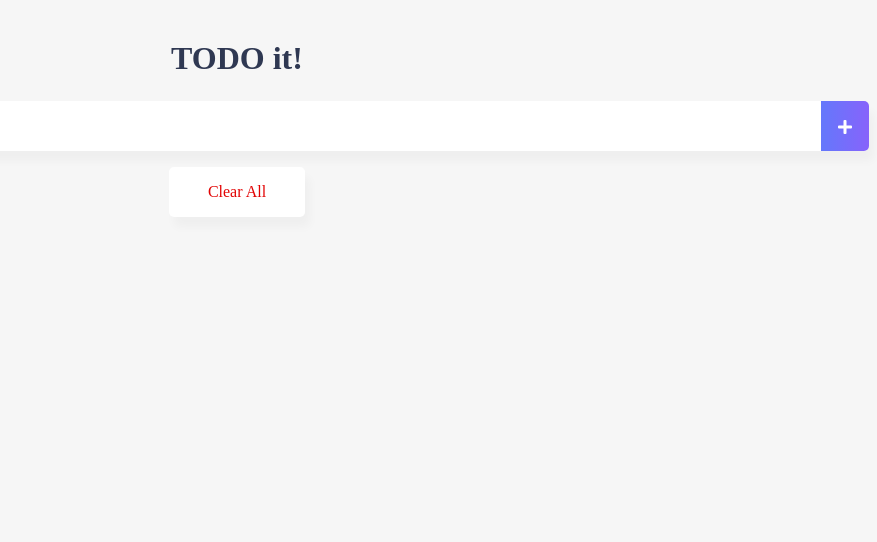
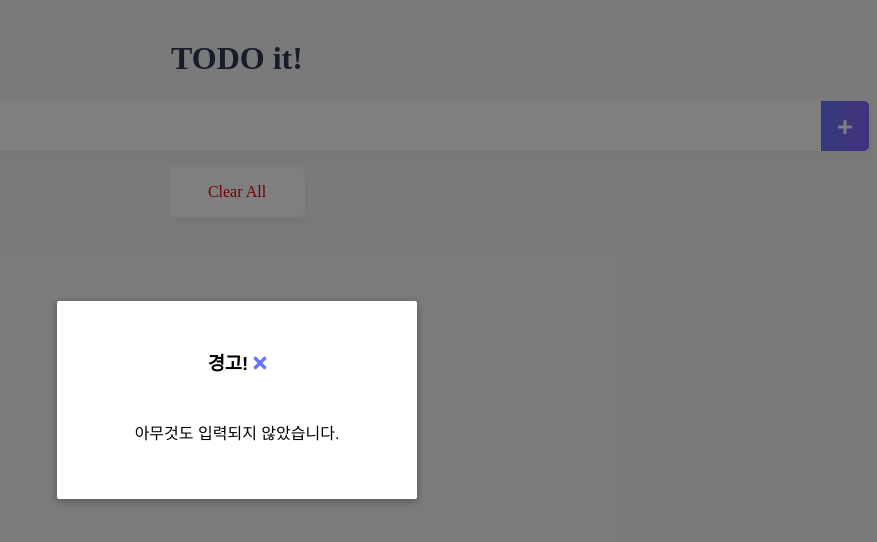
Before and after one commit to wowww/vue, a Vue app in the folder vue-todo/: page / in a window 1280 px wide. Both pictures are taken after a click on the element 1248 px from the left and 126 px from the top of the page. Shown: the top 542 px of the page, without its empty margins (403-1280 px from the left). Built offline with nearby package versions, Linux system fonts and the light colour scheme.

Commit message:
feat. slot, 모달 컴포넌트 기능 구현
slot: vue의 기능 중 하나로 특정 부분 재정의 기능
특정 컴포넌트의 일부 기능 재 사용가능하게 함

```diff
--- a/vue-todo/src/components/TodoInput.vue
+++ b/vue-todo/src/components/TodoInput.vue
@@ -5,11 +5,11 @@
       <i class="fas fa-plus addBtn"></i>
     </span>
     <Modal v-if="showModal" @close="showModal = false">
-    <!--
-      you can use custom content here to overwrite
-      default content
-    -->
-    <h3 slot="header">custom header</h3>
+    <h3 slot="header">
+      경고!
+      <i class="fas fa-times closeModalBtn" @click="showModal = false"></i>
+      </h3>
+    <div slot="body">아무것도 입력되지 않았습니다.</div>
   </Modal>
   </div>
 </template>
@@ -30,7 +30,7 @@
         this.$emit('addTodoItem', this.newTodoItem);
         this.clearInput();
       } else {
-
+        this.showModal = !this.showModal
       }
     },
     clearInput: function() {
@@ -73,4 +73,9 @@
   color: #fff;
   vertical-align: middle;
 }
+
+.closeModalBtn {
+  color: #6478FB;
+  cursor: pointer;
+}
 </style>
--- a/vue-todo/src/components/common/Modal.vue
+++ b/vue-todo/src/components/common/Modal.vue
@@ -16,14 +16,6 @@
             </slot>
           </div>
 
-          <div class="modal-footer">
-            <slot name="footer">
-              default footer
-              <button class="modal-default-button" @click="$emit('close')">
-                OK
-              </button>
-            </slot>
-          </div>
         </div>
       </div>
     </div>
```
